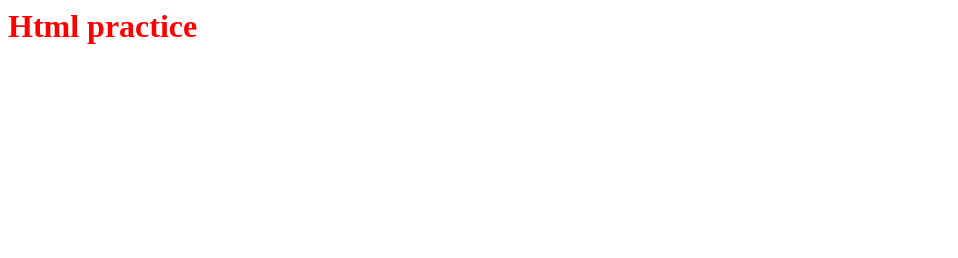
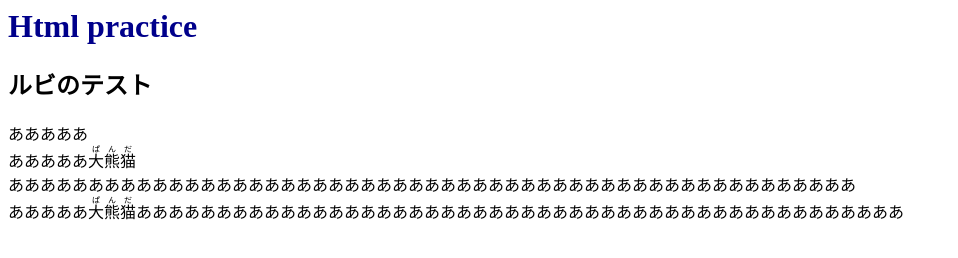
Before and after one commit to maruma/html-practice, a plain HTML site: page index.html in a window 1280 px wide. Shown: the whole page, without its empty margins (0-958 px from the left). Drawn offline with Linux system fonts and the light colour scheme.

Commit message:
ルビのテスト

```diff
--- a/index.html
+++ b/index.html
@@ -4,5 +4,18 @@
   </head>
   <body>
     <h1>Html practice</h1>
+    <h2>ルビのテスト</h2>
+    <div>
+      <span>あああああ</span>
+    </div>
+    <div>
+      <span>あああああ<ruby>大熊猫<rt>ぱんだ</rt></ruby></span>
+    </div>
+    <div>
+      <span>あああああああああああああああああああああああああああああああああああああああああああああああああああああ</span>
+    </div>
+    <div>
+      <span>あああああ<ruby>大熊猫<rt>ぱんだ</rt></ruby>ああああああああああああああああああああああああああああああああああああああああああああああああ</span>
+    </div>
   </body>
 </html>
--- a/styles/main.css
+++ b/styles/main.css
@@ -1,3 +1,3 @@
 h1 {
-  color: red;
+  color: darkblue;
 }
```
